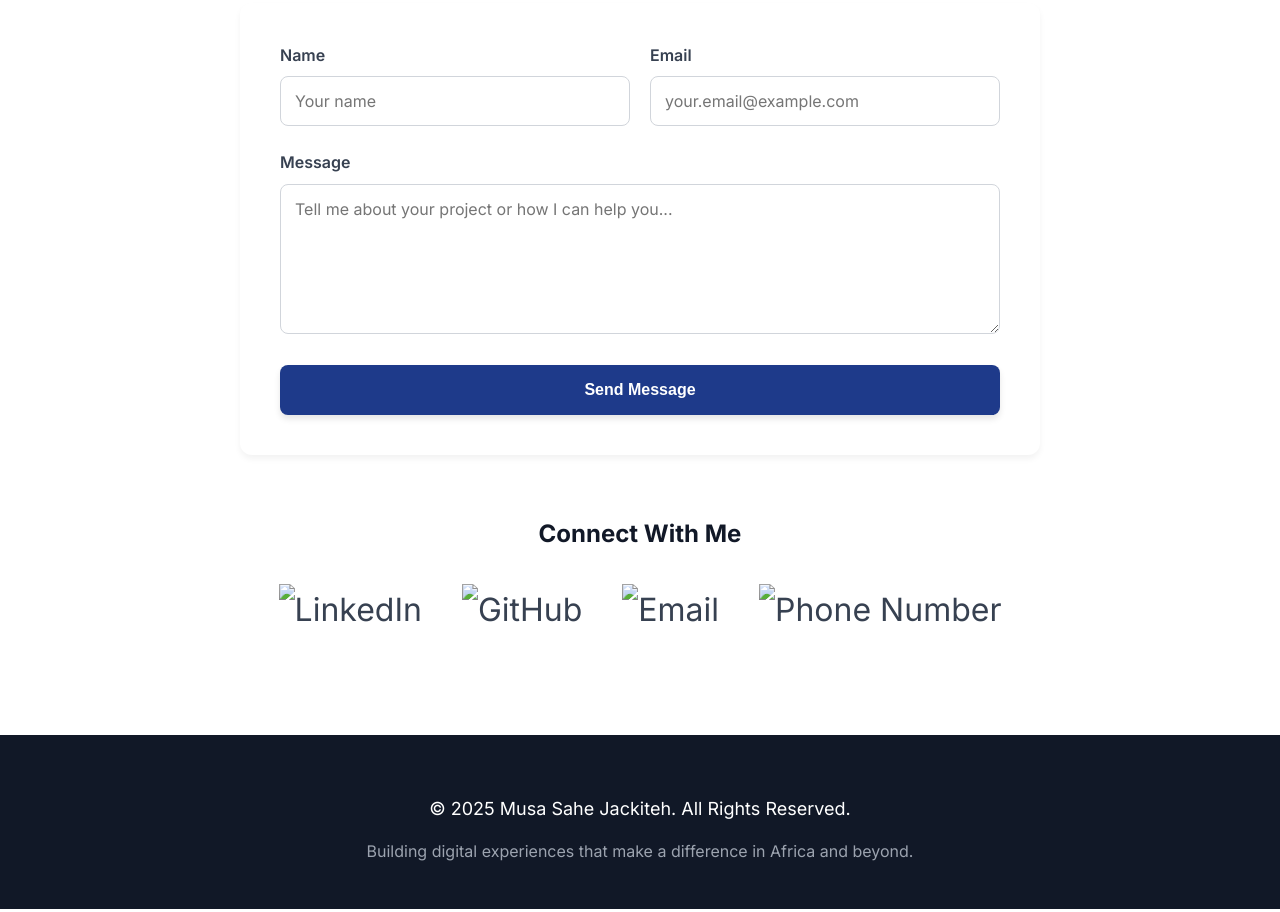
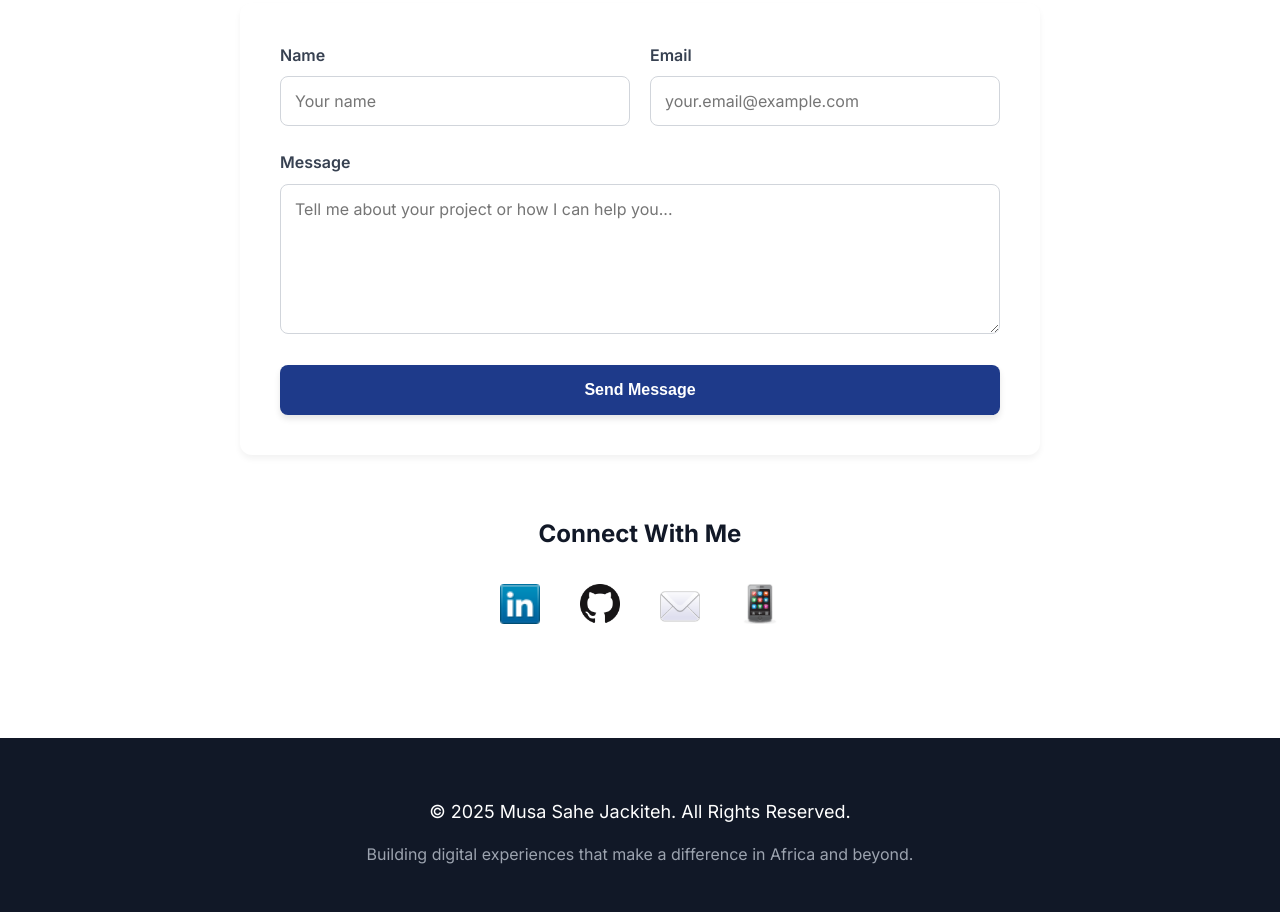
Before and after one commit to Sahe20/My-portfolio-website, a plain HTML site: page index.html in a window 1280 px wide. Shown: the part 6913-7825 px from the top of the page. Drawn offline with Linux system fonts and the light colour scheme; the site is published under a folder, as on GitHub Pages, so addresses that start at the root find nothing.

Commit message:
Change get in touch images path

```diff
--- a/index.html
+++ b/index.html
@@ -1105,16 +1105,16 @@
                     <h3>Connect With Me</h3>
                     <div class="social-icons">
                         <a href="https://www.linkedin.com/in/musa-jackiteh-2b26631a3/" target="_blank" rel="noopener" aria-label="LinkedIn">
-                            <img src="/images/linkedin.png" alt="LinkedIn" style="width: 2.5rem; height: 2.5rem;">
+                            <img src="images/linkedin.png" alt="LinkedIn" style="width: 2.5rem; height: 2.5rem;">
                         </a>
                         <a href="https://github.com/Sahe20/" target="_blank" rel="noopener" aria-label="LinkedIn">
-                            <img src="/images/github.png" alt="GitHub" style="width: 2.5rem; height: 2.5rem;">
+                            <img src="images/github.png" alt="GitHub" style="width: 2.5rem; height: 2.5rem;">
                         </a>
                         <a href="mailto:jackitehm@gmail.com" aria-label="Email">
-                            <img src="/images/mail.gif" alt="Email" style="width: 2.5rem; height: 2.5rem;">
+                            <img src="images/mail.gif" alt="Email" style="width: 2.5rem; height: 2.5rem;">
                         </a>
                         <a href="tel:+231775103748" aria-label="Phone">
-                            <img src="/images/phone.gif" alt="Phone Number" style="width: 2.5rem; height: 2.5rem;">
+                            <img src="images/phone.gif" alt="Phone Number" style="width: 2.5rem; height: 2.5rem;">
                         </a>
                     </div>
                 </div>
```
